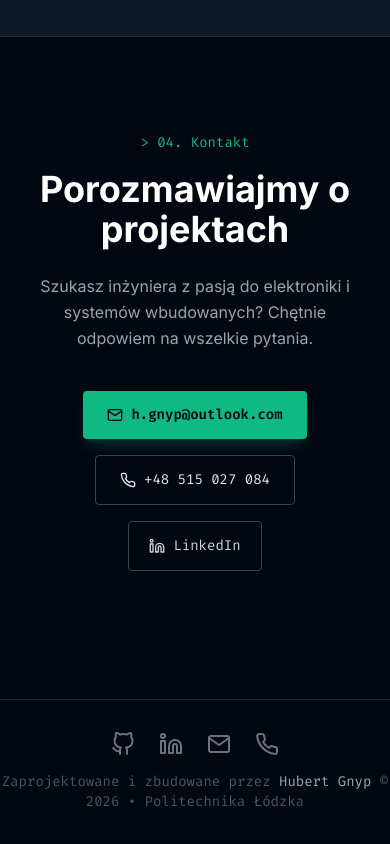
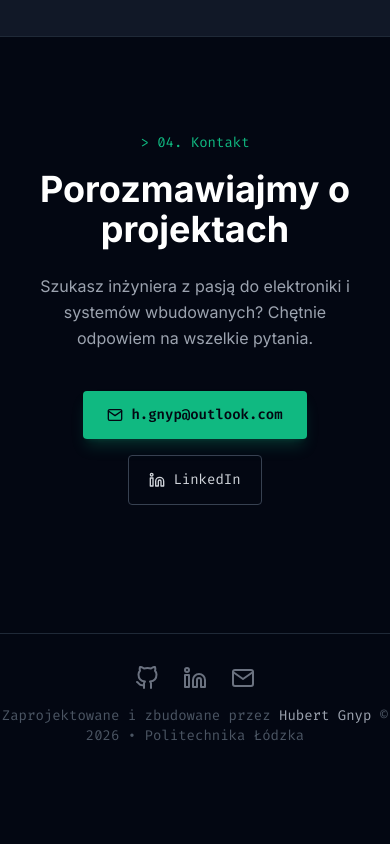
Before and after one commit to hugo2080/hugo2080.github.io, a plain HTML site: page index.html in a window 390 px wide. Shown: the part 5405-6249 px from the top of the page. After the commit the page ends 6183 px from the top, so only its background shows below. Drawn offline with nearby package versions, Linux system fonts and the light colour scheme.

Commit message:
Remove phone number from contact section and footer

```diff
--- a/index.html
+++ b/index.html
@@ -444,10 +444,6 @@
                         <i data-feather="mail" class="w-4 h-4"></i>
                         h.gnyp@outlook.com
                     </a>
-                    <a href="tel:+48515027084" class="inline-flex items-center gap-2 px-6 py-3.5 border border-gray-700 text-gray-200 font-mono rounded hover:border-accent hover:text-accent transition-colors text-sm">
-                        <i data-feather="phone" class="w-4 h-4"></i>
-                        +48 515 027 084
-                    </a>
                     <a href="https://www.linkedin.com/in/hubert-gnyp-939983310/" target="_blank" rel="noopener noreferrer" class="inline-flex items-center gap-2 px-5 py-3.5 border border-gray-700 text-gray-300 font-mono rounded hover:border-accent hover:text-accent transition-colors text-sm">
                         <i data-feather="linkedin" class="w-4 h-4"></i>
                         LinkedIn
@@ -469,9 +465,6 @@
             </a>
             <a href="mailto:h.gnyp@outlook.com" class="text-gray-500 hover:text-accent transition-colors" title="Email: h.gnyp@outlook.com">
                 <i data-feather="mail"></i>
-            </a>
-            <a href="tel:+48515027084" class="text-gray-500 hover:text-accent transition-colors" title="Telefon: +48 515 027 084">
-                <i data-feather="phone"></i>
             </a>
         </div>
         <p class="font-mono text-sm text-gray-600">
```
Also changed, not shown: portfolio.html (+0 -7 lines).
